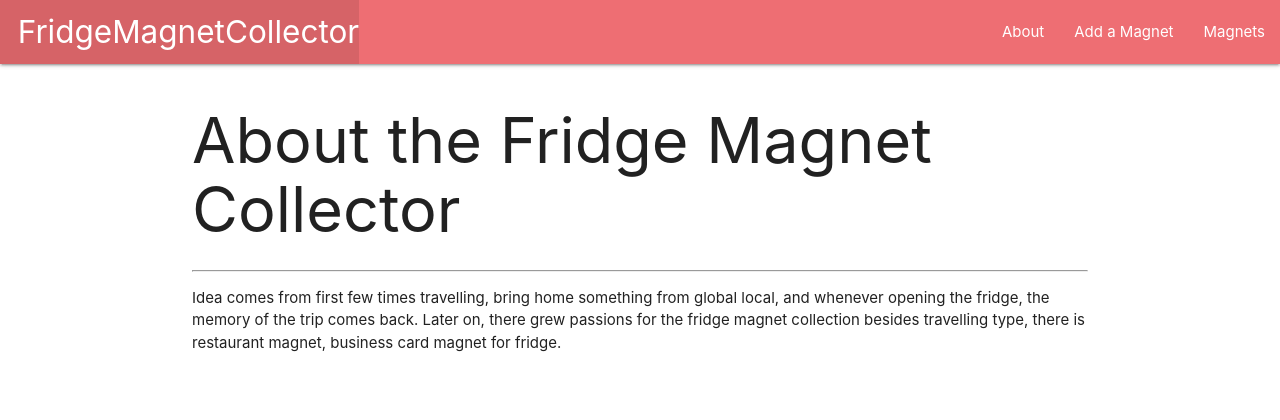
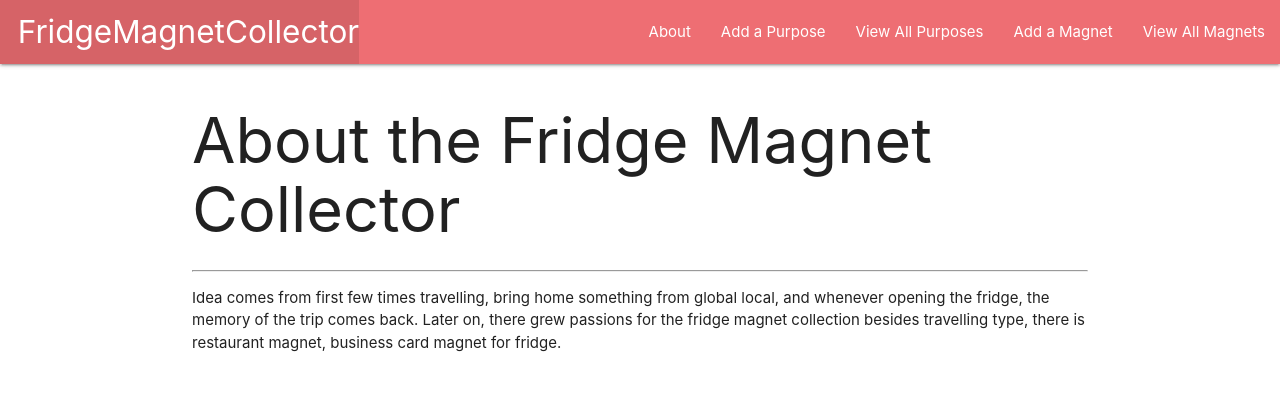
Before and after one commit to hnhtran/fridge-magnet-collector, a Django app: page /about/ in a window 1280 px wide. Shown: the top 420 px of the page. Run offline with Django 4.2, Linux system fonts and the light colour scheme.

Commit message:
update base.html with added url purposes

```diff
--- a/main_app/templates/base.html
+++ b/main_app/templates/base.html
@@ -19,8 +19,10 @@
         </ul>
         <ul class="right">
           <li><a href="{% url 'about' %}">About</a></li>
+          <li><a href={% url 'purposes_create' %}>Add a Purpose</a></li>
+          <li><a href="{% url 'purposes_index' %}">View All Purposes</a></li>
           <li><a href={% url 'magnets_create' %}>Add a Magnet</a></li>
-          <li><a href="{% url 'index' %}">Magnets</a></li>
+          <li><a href="{% url 'index' %}">View All Magnets</a></li>
         </ul>
       </div>
     </nav>
```
